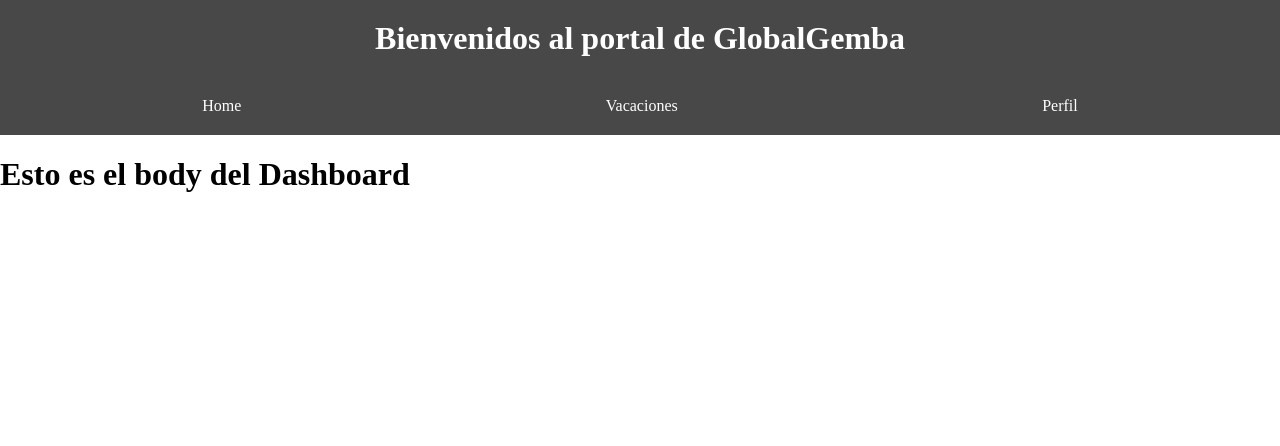
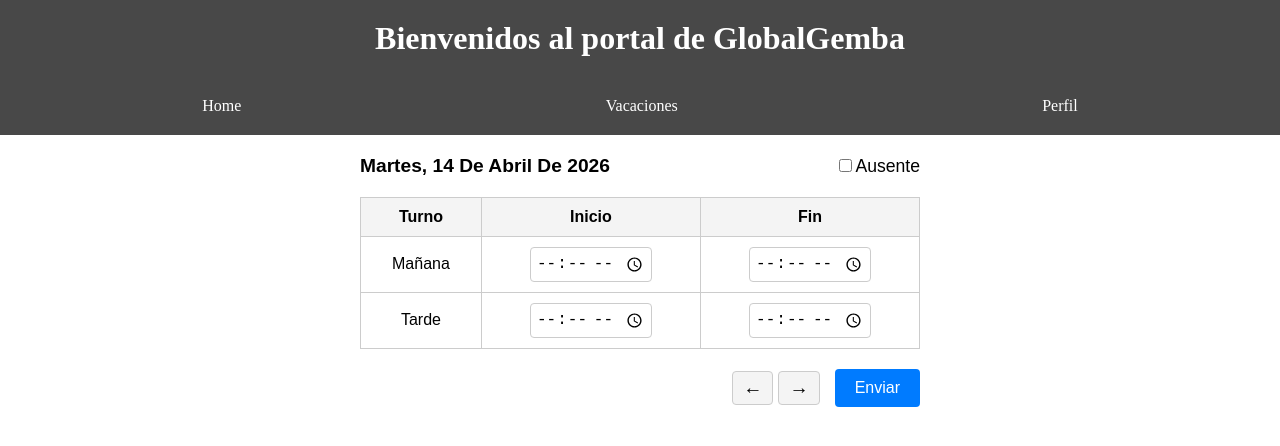
Before and after one commit to D-0BE/appGlobalGemba, a React (Vite) app in the folder front/appGlobalGemba/: page /dashboard in a window 1280 px wide. Shown: the top 446 px of the page. Built offline with nearby package versions, Linux system fonts and the light colour scheme.

Commit message:
tabla horarios

```diff
--- a/front/appGlobalGemba/src/components/Dashboard.css
+++ b/front/appGlobalGemba/src/components/Dashboard.css
@@ -19,3 +19,94 @@
         }
     }
 }
+
+.dashboard-container {
+    padding: 20px;
+    max-width: 600px;
+    margin: 0 auto;
+    font-family: Arial, sans-serif;
+}
+
+.dashboard-header {
+    display: flex;
+    justify-content: space-between;
+    align-items: center;
+    margin-bottom: 20px;
+}
+
+.date-display {
+    font-size: 1.2rem;
+    font-weight: bold;
+    text-transform: capitalize;
+}
+
+.absent-checkbox {
+    font-size: 1.1rem;
+    display: flex;
+    align-items: center;
+    gap: 8px;
+}
+
+.schedule-table {
+    width: 100%;
+    border-collapse: collapse;
+    margin-bottom: 20px;
+}
+
+.schedule-table th,
+.schedule-table td {
+    border: 1px solid #ccc;
+    padding: 10px;
+    text-align: center;
+}
+
+.schedule-table th {
+    background-color: #f4f4f4;
+}
+
+.schedule-table input[type="time"] {
+    padding: 5px;
+    font-size: 1rem;
+    border: 1px solid #ccc;
+    border-radius: 4px;
+}
+
+.schedule-table input[type="time"]:disabled {
+    background-color: #e9e9e9;
+    cursor: not-allowed;
+}
+
+.dashboard-footer {
+    display: flex;
+    justify-content: flex-end;
+    align-items: center;
+    gap: 15px;
+}
+
+.date-navigation button {
+    background-color: #f4f4f4;
+    border: 1px solid #ccc;
+    border-radius: 4px;
+    padding: 5px 10px;
+    font-size: 1.2rem;
+    cursor: pointer;
+    margin-left: 5px;
+}
+
+.date-navigation button:hover {
+    background-color: #e0e0e0;
+}
+
+.submit-btn {
+    background-color: #007bff;
+    color: white;
+    border: none;
+    border-radius: 4px;
+    padding: 10px 20px;
+    font-size: 1rem;
+    cursor: pointer;
+}
+
+.submit-btn:hover {
+    background-color: #0056b3;
+}
--- a/front/appGlobalGemba/src/components/Dashboard.jsx
+++ b/front/appGlobalGemba/src/components/Dashboard.jsx
@@ -1,11 +1,120 @@
-import "./Dashboard.css"
+import { useState } from "react";
+import "./Dashboard.css";
 
-function Dashboard(){
+function Dashboard() {
+    const [currentDate, setCurrentDate] = useState(new Date());
+    const [isAbsent, setIsAbsent] = useState(false);
+    const [schedule, setSchedule] = useState({
+        manana: { inicio: "", fin: "" },
+        tarde: { inicio: "", fin: "" }
+    });
+
+    const handleDateChange = (days) => {
+        const newDate = new Date(currentDate);
+        newDate.setDate(newDate.getDate() + days);
+        setCurrentDate(newDate);
+    };
+
+    const handleScheduleChange = (period, field, value) => {
+        setSchedule(prev => ({
+            ...prev,
+            [period]: {
+                ...prev[period],
+                [field]: value
+            }
+        }));
+    };
+
+    const handleSubmit = () => {
+        console.log("horario enviado correctamente");
+    };
+
+    const formatDate = (date) => {
+        return date.toLocaleDateString("es-ES", {
+            weekday: "long",
+            year: "numeric",
+            month: "long",
+            day: "numeric"
+        });
+    };
+
     return (
-        <div>
-            <h1>Esto es el body del Dashboard</h1>
+        <div className="dashboard-container">
+            <div className="dashboard-header">
+                <div className="date-display">
+                    {formatDate(currentDate)}
+                </div>
+                <div className="absent-checkbox">
+                    <label>
+                        <input
+                            type="checkbox"
+                            checked={isAbsent}
+                            onChange={(e) => setIsAbsent(e.target.checked)}
+                        />
+                        Ausente
+                    </label>
+                </div>
+            </div>
+
+            <table className="schedule-table">
+                <thead>
+                    <tr>
+                        <th>Turno</th>
+                        <th>Inicio</th>
+                        <th>Fin</th>
+                    </tr>
+                </thead>
+                <tbody>
+                    <tr>
+                        <td>Mañana</td>
+                        <td>
+                            <input
+                                type="time"
+                                value={schedule.manana.inicio}
+                                onChange={(e) => handleScheduleChange("manana", "inicio", e.target.value)}
+                                disabled={isAbsent}
+                            />
+                        </td>
+                        <td>
+                            <input
+                                type="time"
+                                value={schedule.manana.fin}
+                                onChange={(e) => handleScheduleChange("manana", "fin", e.target.value)}
+                                disabled={isAbsent}
+                            />
+                        </td>
+                    </tr>
+                    <tr>
+                        <td>Tarde</td>
+                        <td>
+                            <input
+                                type="time"
+                                value={schedule.tarde.inicio}
+                                onChange={(e) => handleScheduleChange("tarde", "inicio", e.target.value)}
+                                disabled={isAbsent}
+                            />
+                        </td>
+                        <td>
+                            <input
+                                type="time"
+                                value={schedule.tarde.fin}
+                                onChange={(e) => handleScheduleChange("tarde", "fin", e.target.value)}
+                                disabled={isAbsent}
+                            />
+                        </td>
+                    </tr>
+                </tbody>
+            </table>
+
+            <div className="dashboard-footer">
+                <div className="date-navigation">
+                    <button onClick={() => handleDateChange(-1)}>&#8592;</button>
+                    <button onClick={() => handleDateChange(1)}>&#8594;</button>
+                </div>
+                <button className="submit-btn" onClick={handleSubmit}>Enviar</button>
+            </div>
         </div>
-    )
+    );
 }
 
 export default Dashboard;
```
